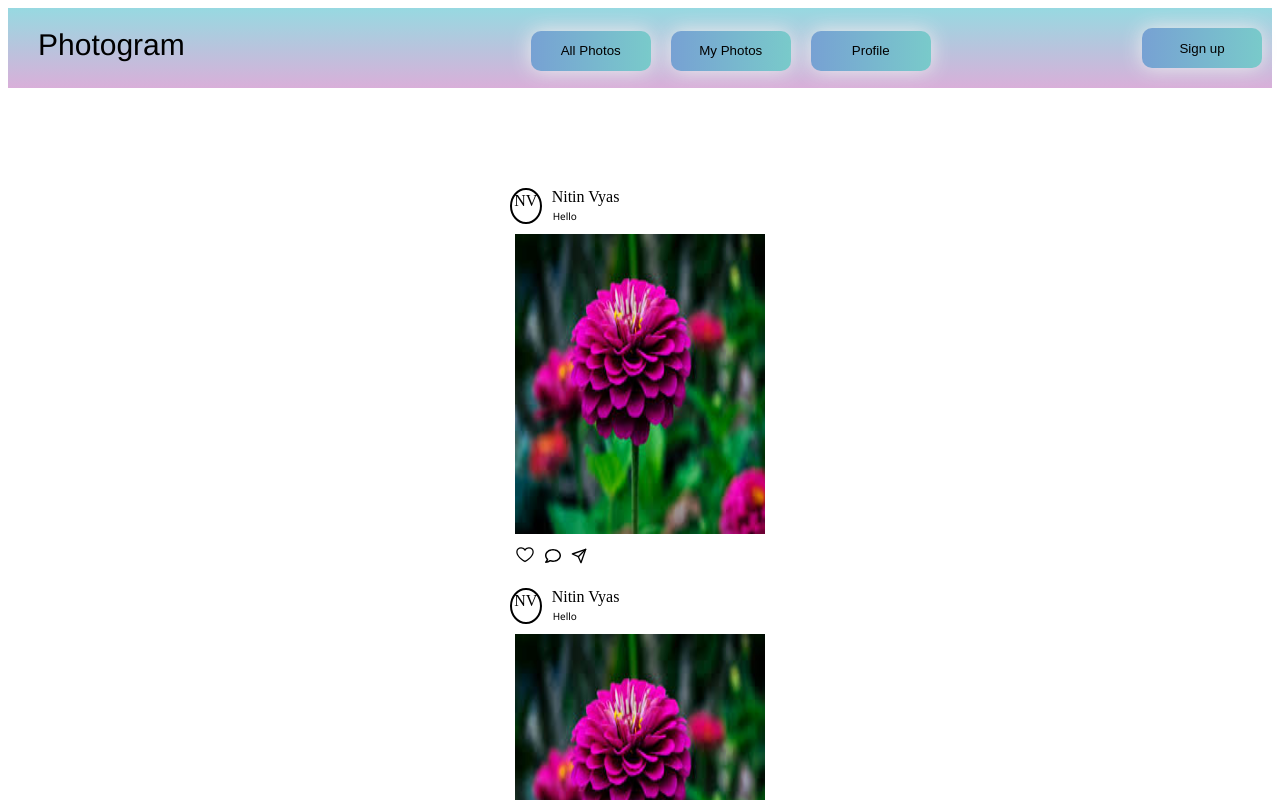
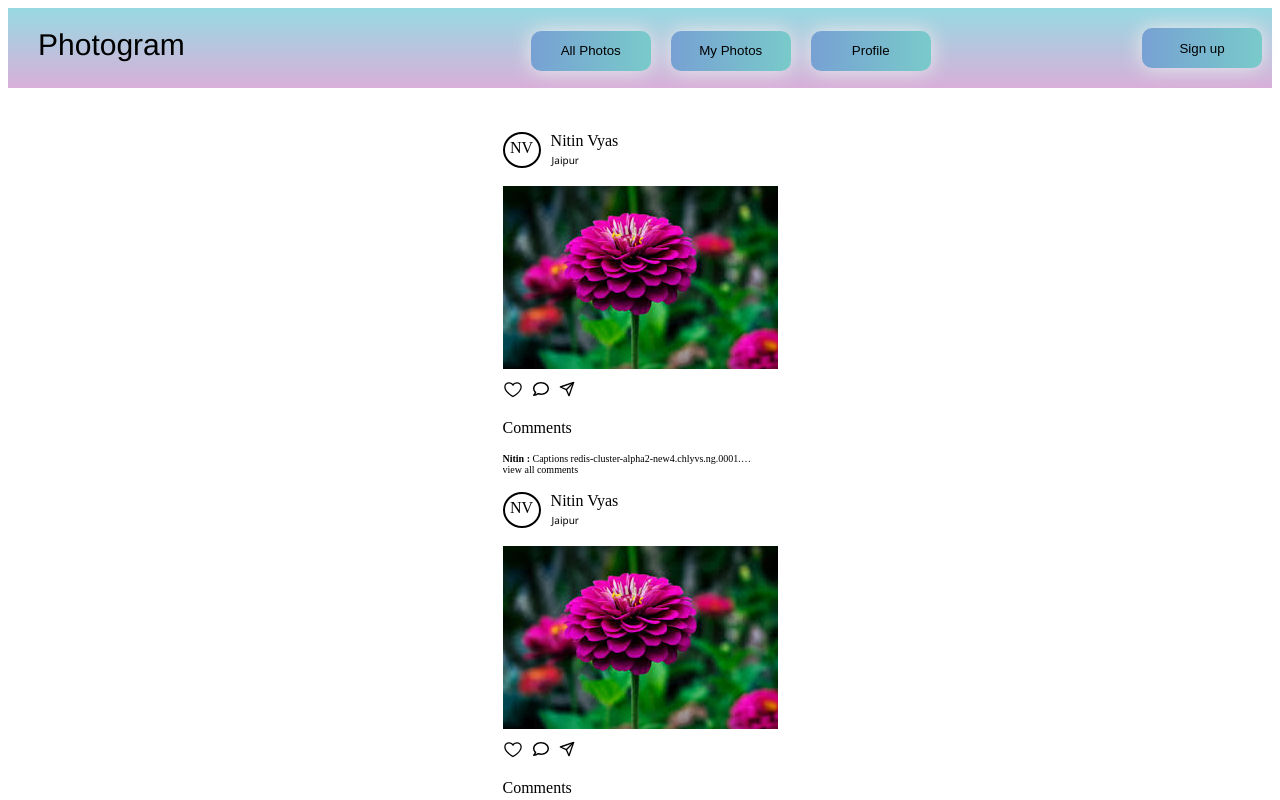
Before and after one commit to NITU23/Photogram2.0, a React (Create React App) app in the folder frontend/: page / in a window 1280 px wide. Shown: the top 800 px of the page. Built offline with nearby package versions, Linux system fonts and the light colour scheme.

Commit message:
card modified

```diff
--- a/frontend/src/components/card.js
+++ b/frontend/src/components/card.js
@@ -16,16 +16,18 @@ function Card() {
         <div className="card">
             <div className='photoDetails'>
             <Name />
-          <img className="img" src={img} />
-          <div className="actions img">
-            <div className='activity'>
-            {!isClicked  &&    < PiHeart className="like heart " onClick={setClick} /> }
-            {isClicked  &&    < FaHeart className="liked" onClick={setClick} /> }
-            <FaRegComment className="like" />
-            <FiSend className="like" />
+          <img className="img" src={img} alt='' />
+          <div className="img">
+            {!isClicked  && <PiHeart className="like heart actions  " onClick={setClick} /> }
+            {isClicked  &&  <FaHeart className="liked actions" onClick={setClick} /> }
+            <FaRegComment className="like comment actions" />
+            <FiSend className="like comment" />
             </div>
-
-          </div>
+            <div className='captionDiv' >
+            <p>Comments</p>
+            <span className='captions'><b>Nitin : </b>Captions redis-cluster-alpha2-new4.chlyvs.ng.0001.use2.cache.amazonaws.com</span>
+            <span className='captions'>view all comments</span>
+            </div>
           </div>
         </div>
       </div>
--- a/frontend/src/components/name.js
+++ b/frontend/src/components/name.js
@@ -7,7 +7,7 @@ function Name() {
       <div className='profile' >
         <span className="nameUrl">NV</span>
       <div className='name'>Nitin Vyas <br/>
-      <span className='subheading'>Hello</span></div>
+      <span className='subheading'>Jaipur</span></div>
 
       </div>
 
--- a/frontend/src/components/welcome.js
+++ b/frontend/src/components/welcome.js
@@ -5,13 +5,15 @@ import '../css/welcome.css'
 
 function Welcome() {
   return (
-    <div className="Welcome">
+    <div>
+
       <Navbar />
+      <div className='cards'>
       <Card />
       <Card />
       <Card />
       <Card />
-
+      </div>
     </div>
   );
 }
--- a/frontend/src/css/card.css
+++ b/frontend/src/css/card.css
@@ -1,17 +1,15 @@
 .card {
     height: 300px;
     width: 500px;
-    margin: auto;
-    margin-top: 70px;
-
+    display: flex;
+    justify-content: center;
+    align-items: center;
+    margin-top: 60px;
 }
 
 .img{
-    display: block;
-  margin-left: auto;
-  margin-right: auto;
-  width: 50%;
-  height: 300px;
+    width: fit-content;
+    height: auto;
 }
 
 .actions {
@@ -37,12 +35,27 @@ border-radius: 75px / 100%;
 }
 
 .photoDetails{
-  display: block;
-  margin-left: auto;
-  margin-right: auto;
+    display: flex;
+    flex-direction: column;
+    flex-wrap: wrap;
+    justify-content: center;
 
 }
 
-.activity{
-  margin-bottom: 10px;
+.comment{
+    padding-bottom: 2px;
 }
+
+.captions {
+    font-size: 10px;
+    width: 250px;
+    white-space: nowrap;
+    overflow: hidden;
+    text-overflow: ellipsis;
+
+}
+.captionDiv{
+    margin-bottom: 20px;
+    display: flex;
+    flex-direction: column;
+}
--- a/frontend/src/css/name.css
+++ b/frontend/src/css/name.css
@@ -1,14 +1,12 @@
     .nameUrl{
         border: 2px solid black;
         border-radius: 50%;
-        padding: 0.6%
+        padding: 2%
 
     }
     .profile {
         display: flex;
-        padding-left: 24%;
-        margin-bottom: 10px;
-    margin-top: 100px;
+        margin-top: 30px;
     }
     .name {
         margin-left: 10px;
--- a/frontend/src/css/welcome.css
+++ b/frontend/src/css/welcome.css
@@ -1,3 +1,6 @@
-.Welcome {
-
+.cards{
+    display: flex;
+    justify-content: center;
+    align-items: center;
+    flex-direction: column;
 }
```
Also changed, not shown: 1 other file (tests, documents, lock files or other folders).
